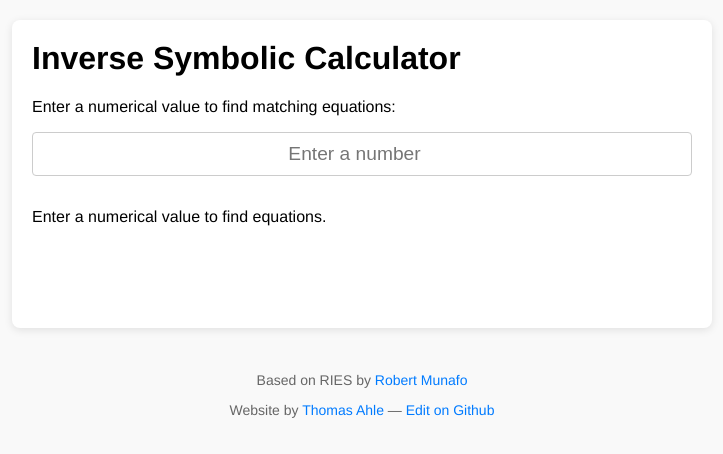
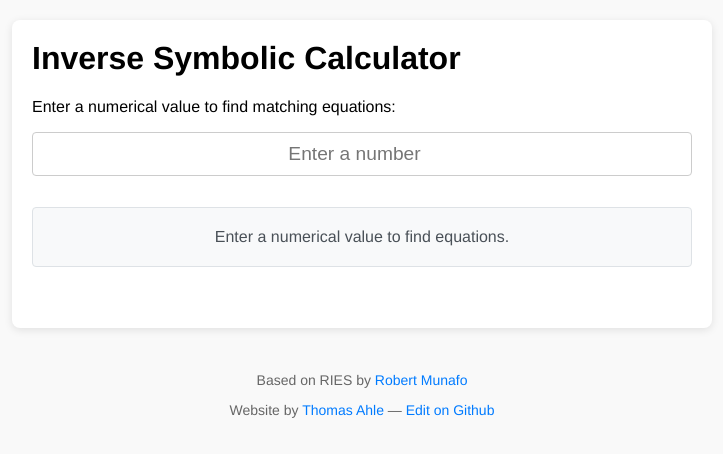
Before and after one commit to thomasahle/ries, a React (Vite) app: page / in a window 1280 px wide. Shown: the top 454 px of the page, without its empty margins (278-1001 px from the left). Built offline with nearby package versions, Linux system fonts and the light colour scheme.

Commit message:
missing styles

```diff
--- a/src/components/EquationDisplay.css
+++ b/src/components/EquationDisplay.css
@@ -14,3 +14,54 @@
   background-color: #ccc;
   width: 100%;
 }
+
+/* Common blurred state */
+.blurred {
+  filter: blur(2px);
+  opacity: 0.7;
+  pointer-events: none;
+}
+
+.loading-overlay {
+  position: absolute;
+  top: 0;
+  left: 0;
+  right: 0;
+  bottom: 0;
+  display: flex;
+  align-items: center;
+  justify-content: center;
+  background: rgba(255, 255, 255, 0.7);
+}
+.loading-indicator {
+  text-align: center;
+}
+
+/* Message blocks */
+.message-block {
+  padding: 15px;
+  border-radius: 4px;
+  background-color: #f8f9fa;
+  border: 1px solid #dee2e6;
+  margin-top: 15px;
+  text-align: center;
+  color: #495057;
+}
+
+.message-block p {
+  margin: 5px 0;
+}
+
+.spinner {
+  width: 40px;
+  height: 40px;
+  margin: 10px auto;
+  border: 4px solid rgba(0, 123, 255, 0.2);
+  border-radius: 50%;
+  border-top-color: #007bff;
+  animation: spin 1s ease-in-out infinite;
+}
+
+@keyframes spin {
+  to { transform: rotate(360deg); }
+}
--- a/src/components/EquationRow.css
+++ b/src/components/EquationRow.css
@@ -67,5 +67,4 @@
 /* Wrapper for the row to allow the overlay to float above */
 .equation-row-wrapper {
   position: relative;
-  margin-bottom: 8px;
 }
```
